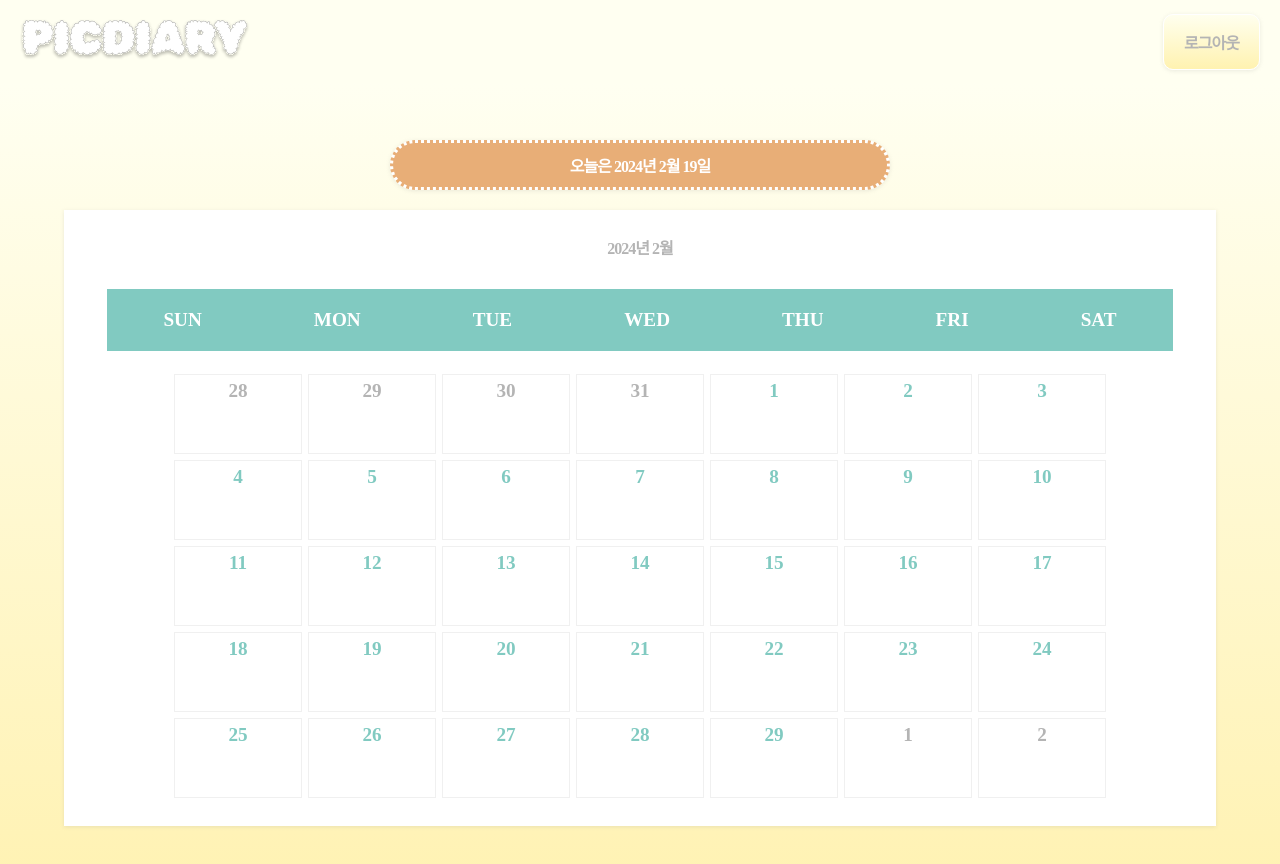
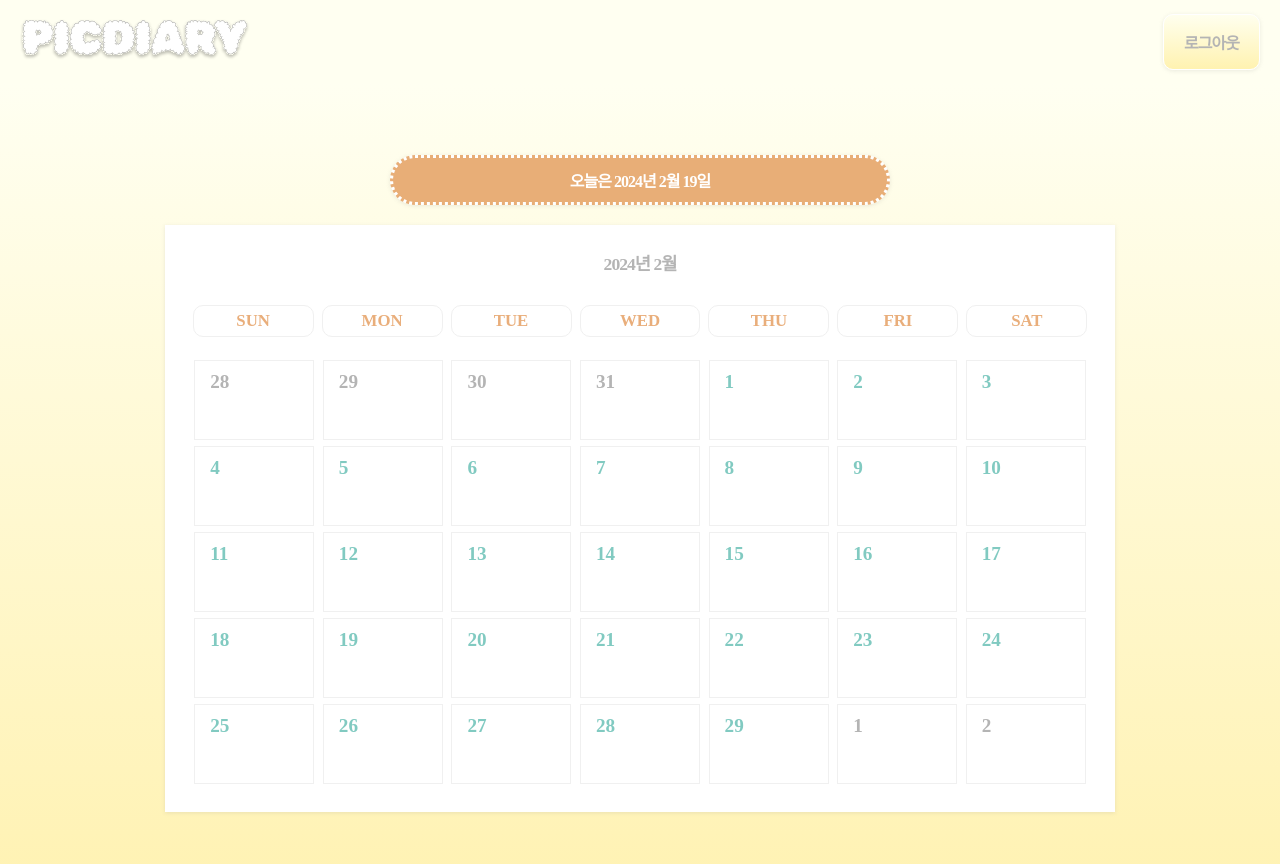
Before and after one commit to jinahp/picdiary, a Next.js app: page /calendar in a window 1280 px wide. Shown: the top 864 px of the page. Built offline with nearby package versions, Linux system fonts and the light colour scheme; some icons are missing.

Commit message:
feat: 캘린더 컴포넌트 셀 스타일 변경 및 클릭 이벤트 추가

```diff
--- a/containers/calendar/CalendarCells.tsx
+++ b/containers/calendar/CalendarCells.tsx
@@ -1,3 +1,4 @@
+"use client";
 import styles from "@/styles/calendarCells.module.scss";
 import {
   addDays,
@@ -8,6 +9,7 @@ import {
   startOfMonth,
   startOfWeek,
 } from "date-fns";
+import { useState } from "react";
 export default function CalendarCells({
   currentMonth,
   selectedDate,
@@ -17,6 +19,7 @@ export default function CalendarCells({
   const monthEnd = endOfMonth(monthStart);
   const startDate = startOfWeek(monthStart);
   const endDate = endOfWeek(monthEnd);
+  const [clickedDate, setClickedDate] = useState<Date>();
 
   const rows = [];
   let days = [];
@@ -32,9 +35,13 @@ export default function CalendarCells({
           <div
             className={`${styles.cell} ${styles["cell-hover"]} ${
               !isCurrentMonth ? styles["not-current-month"] : ""
-            }`}
+            }
+            ${clickedDate === day ? styles["clicked"] : ""}`}
             key={day.toString()}
-            onClick={() => onDateClick(cloneDay)}
+            onClick={() => {
+              onDateClick(cloneDay);
+              setClickedDate(cloneDay);
+            }}
           >
             <span className={styles["cells-number"]}>{formattedDate}</span>
           </div>
--- a/globals.css
+++ b/globals.css
@@ -9,6 +9,7 @@
   --red-light: #d43333c1;
   --orange: #e39a5acc;
   --orange-transparent: #ffb4737a;
+  --orange-deep-gradient: linear-gradient(90deg, #ffe9a0cc, #e8ffddfb);
   --yellow: #ffefa0cc;
   --yellow-transparent: #ffffeecc;
   --blue: #62bdb2cc;
--- a/styles/calendar.module.scss
+++ b/styles/calendar.module.scss
@@ -45,8 +45,17 @@
   padding: 0 10px 25px;
   background: var(--white);
   box-shadow: var(--box-shadow);
+  width: 270px;
+
+  @media (min-width: 375px) {
+    width: 90%;
+  }
 
   @media (min-width: 769px) {
     width: 90%;
   }
+
+  @media (min-width: 1024px) {
+    width: 950px;
+  }
 }
--- a/styles/calendarCells.module.scss
+++ b/styles/calendarCells.module.scss
@@ -9,31 +9,49 @@
 .cell {
   display: flex;
   justify-content: center;
-  margin: 5px;
-  width: 2.5em;
+  margin: 3px;
+  width: 2.8em;
   height: 3em;
   font-size: 0.7em;
   border: solid 0.5px var(--gray-light);
   color: var(--blue);
 
-  &:hover,
-  &:active,
-  &:focus {
+  &:hover {
     cursor: pointer;
-    background-color: var(--green-transparent);
+    background: var(--orange-deep-gradient);
   }
 
   @media (min-width: 375px) {
+    width: 3.4em;
+    height: 4em;
+    margin: 3px;
+    padding: 5px;
+    font-size: 0.7em;
   }
 
   @media (min-width: 769px) {
-    width: 8em;
+    justify-content: left;
+    width: 6.1em;
+    height: 5em;
+    font-size: 1em;
+    margin: 6px;
+    padding: 5px 15px;
+    font-size: 0.9em;
+  }
+
+  @media (min-width: 1024px) {
+    width: 7.5em;
     height: 5em;
     font-size: 1em;
     margin: 3px;
-    padding: 5px;
-    color: var(--blue);
+    padding: 10px 15px;
     font-size: 1em;
+  }
+}
+
+.clicked {
+  &:active {
+    background-color: var(--orange-transparent);
   }
 }
 
@@ -61,6 +79,10 @@
   }
 
   @media (min-width: 769px) {
-    width: 600px;
+    width: 500px;
+  }
+
+  @media (min-width: 1024px) {
+    width: 900px;
   }
 }
--- a/styles/calendarDays.module.scss
+++ b/styles/calendarDays.module.scss
@@ -1,19 +1,36 @@
-.days {
-  padding: 4.5px;
-  background-color: var(--blue);
-
-  @media (min-width: 769px) {
-    padding: 20px 56px;
-  }
-}
-
 .days-wrapper {
   display: flex;
   justify-content: center;
   align-items: center;
+  padding: 0 10px;
 
   @media (min-width: 769px) {
     width: 100%;
+  }
+}
+
+.days {
+  text-align: center;
+  padding: 5px;
+  color: var(--orange);
+  border: solid 0.5px var(--gray-light);
+  border-radius: 10px;
+  font-size: 0.7em;
+  width: 4em;
+
+  @media (min-width: 375px) {
+    width: 3em;
+    padding: 2px;
+  }
+
+  @media (min-width: 769px) {
+    width: 5.3em;
+    padding: 5px;
+  }
+
+  @media (min-width: 1024px) {
+    width: 7.2em;
+    padding: 5px;
   }
 }
 
@@ -23,11 +40,20 @@
   align-items: center;
   font-size: 0.8em;
   font-weight: bold;
-  color: var(--white);
-  width: 100%;
+  gap: 1.5px;
+
+  @media (min-width: 375px) {
+    font-size: 1.1em;
+    gap: 7px;
+  }
 
   @media (min-width: 769px) {
-    font-size: 1.2em;
-    width: 100%;
+    font-size: 1.5em;
+    gap: 10px;
+  }
+
+  @media (min-width: 1024px) {
+    font-size: 1.5em;
+    gap: 8px;
   }
 }
--- a/styles/calendarHeader.module.scss
+++ b/styles/calendarHeader.module.scss
@@ -21,7 +21,11 @@
   margin: 10px 0;
 
   .year {
-    font-size: 1em;
+    font-size: 0.9em;
+
+    @media (min-width: 769px) {
+      font-size: 1.1em;
+    }
   }
 }
 
```
